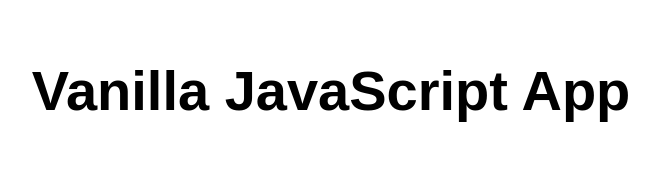
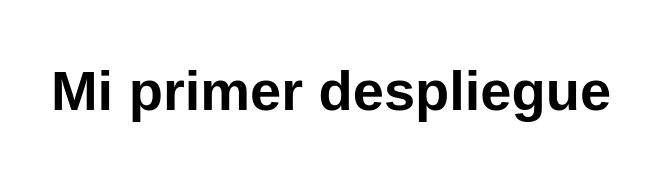
Before and after one commit to emperezm/Demo1, a website: page src/index.html in a window 1280 px wide. Shown: the whole page, without its empty margins (309-968 px from the left). Drawn offline with Linux system fonts and the light colour scheme.

Commit message:
Pirmera actulizacion

```diff
--- a/src/index.html
+++ b/src/index.html
@@ -5,12 +5,12 @@
   <meta charset="UTF-8">
   <meta name="viewport" content="width=device-width, initial-scale=1.0">
   <link rel="stylesheet" href="styles.css">
-  <title>Vanilla JavaScript App</title>
+  <title>Demo1!!!</title>
 </head>
 
 <body>
   <main>
-    <h1>Vanilla JavaScript App</h1>
+    <h1>Mi primer despliegue</h1>
   </main>
 </body>
 
```
